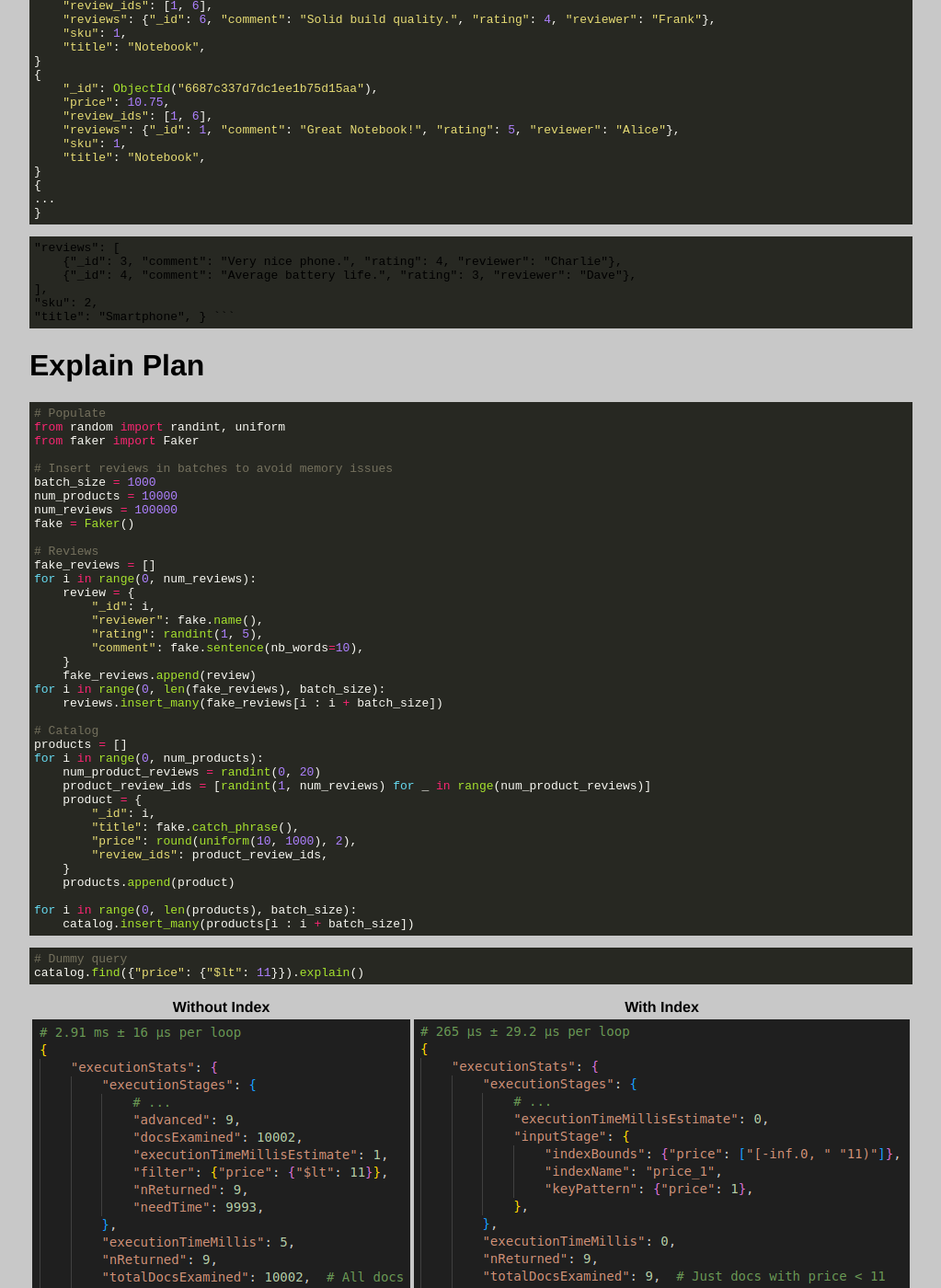
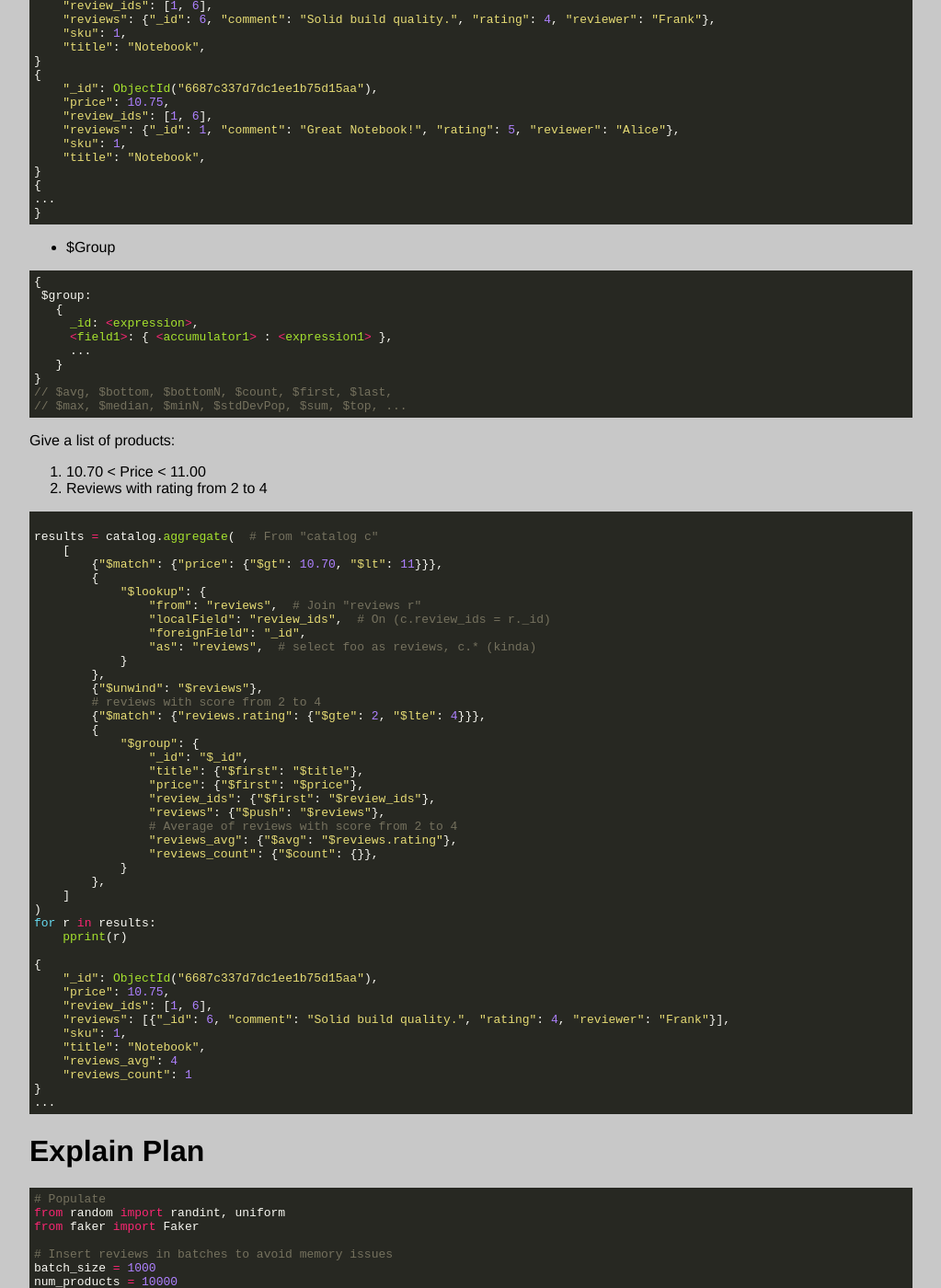
Before and after one commit to CarlosPena00/carlospena00.github.io, a Jekyll site: the page built from _posts/2024-07-04-nosql-mongo-tldr.md, in a window 1280 px wide and 1400 px high, scrolled down 9677 px. Shown: the whole window at 92% size, without its empty margins (128-1151 px from the left). Built offline with Jekyll 4.4.1, drawn with Linux system fonts in a browser that asks for light colours; some of the changed text lies outside the part shown.

Commit message:
blog(mongo): Add $group section

````diff
--- a/_posts/2024-07-04-nosql-mongo-tldr.md
+++ b/_posts/2024-07-04-nosql-mongo-tldr.md
@@ -594,7 +594,7 @@ Each output document is the input document with the value of the array field rep
 
 ```js
 // From:
-{ "_id" : 1, "item" : "Shirt", "sizes": [ "S", "M", "L"] }
+{ _id : 1, item : 'Shirt', sizes: ['S', 'M', 'L'] }
 // To:
 { _id: 1, item: 'Shirt', sizes: 'S' },
 { _id: 1, item: 'Shirt', sizes: 'M' },
@@ -641,14 +641,71 @@ for result in results:
 }
 ```
 
-    "reviews": [
-        {"_id": 3, "comment": "Very nice phone.", "rating": 4, "reviewer": "Charlie"},
-        {"_id": 4, "comment": "Average battery life.", "rating": 3, "reviewer": "Dave"},
-    ],
-    "sku": 2,
-    "title": "Smartphone",
+- $Group
+
+```js
+{
+ $group:
+   {
+     _id: <expression>,
+     <field1>: { <accumulator1> : <expression1> },
+     ...
+   }
 }
+// $avg, $bottom, $bottomN, $count, $first, $last,
+// $max, $median, $minN, $stdDevPop, $sum, $top, ...
 ```
+
+Give a list of products:
+1. 10.70 < Price < 11.00
+2. Reviews with rating from 2 to 4
+
+```py
+
+results = catalog.aggregate(  # From "catalog c"
+    [
+        {"$match": {"price": {"$gt": 10.70, "$lt": 11}}},
+        {
+            "$lookup": {
+                "from": "reviews",  # Join "reviews r"
+                "localField": "review_ids",  # On (c.review_ids = r._id)
+                "foreignField": "_id",
+                "as": "reviews",  # select foo as reviews, c.* (kinda)
+            }
+        },
+        {"$unwind": "$reviews"},
+        # reviews with score from 2 to 4
+        {"$match": {"reviews.rating": {"$gte": 2, "$lte": 4}}},
+        {
+            "$group": {
+                "_id": "$_id",
+                "title": {"$first": "$title"},
+                "price": {"$first": "$price"},
+                "review_ids": {"$first": "$review_ids"},
+                "reviews": {"$push": "$reviews"},
+                # Average of reviews with score from 2 to 4
+                "reviews_avg": {"$avg": "$reviews.rating"},
+                "reviews_count": {"$count": {}},
+            }
+        },
+    ]
+)
+for r in results:
+    pprint(r)
+
+{
+    "_id": ObjectId("6687c337d7dc1ee1b75d15aa"),
+    "price": 10.75,
+    "review_ids": [1, 6],
+    "reviews": [{"_id": 6, "comment": "Solid build quality.", "rating": 4, "reviewer": "Frank"}],
+    "sku": 1,
+    "title": "Notebook",
+    "reviews_avg": 4
+    "reviews_count": 1
+}
+...
+```
+
 
 # Explain Plan
 
````
